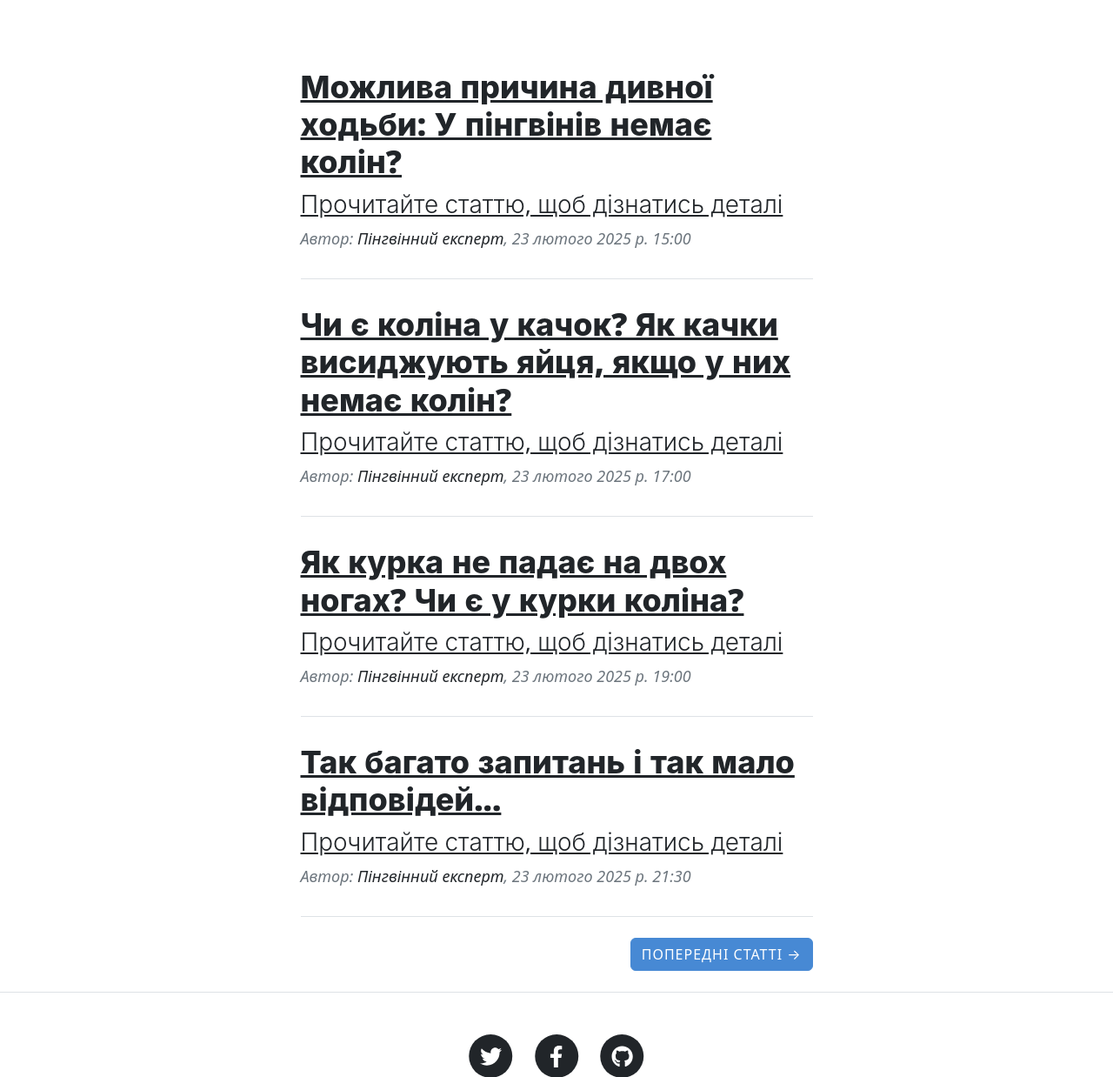
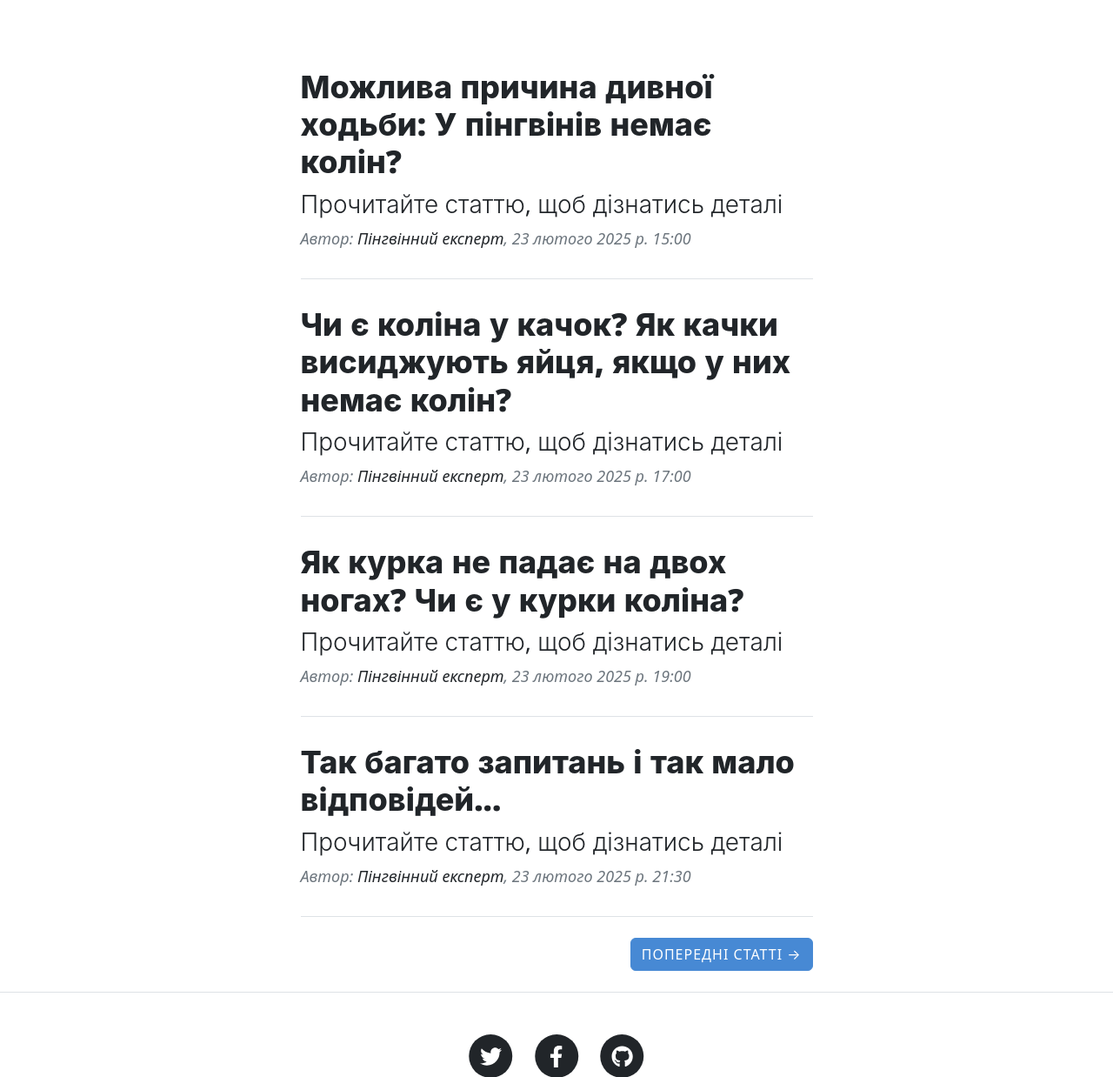
Before and after one commit to sofijasljusar/django-blog, a Django app: page / in a window 1280 px wide. Shown: the part 800-2038 px from the top of the page at 87% size. Run offline with Django 5.2, Linux system fonts and the light colour scheme; some libraries are stand-ins or nearby versions.

Commit message:
Fix underline

```diff
--- a/mysite/static/mysite/css/styles.css
+++ b/mysite/static/mysite/css/styles.css
@@ -302,3 +302,8 @@ h6, .h6, h5, .h5, h4, .h4, h3, .h3, h2, .h2, h1, .h1 {
   font-weight: 800;
   line-height: 1.2;
 }
+
+a {
+  color: var(--bs-link-color);
+  text-decoration: none;
+}
```
